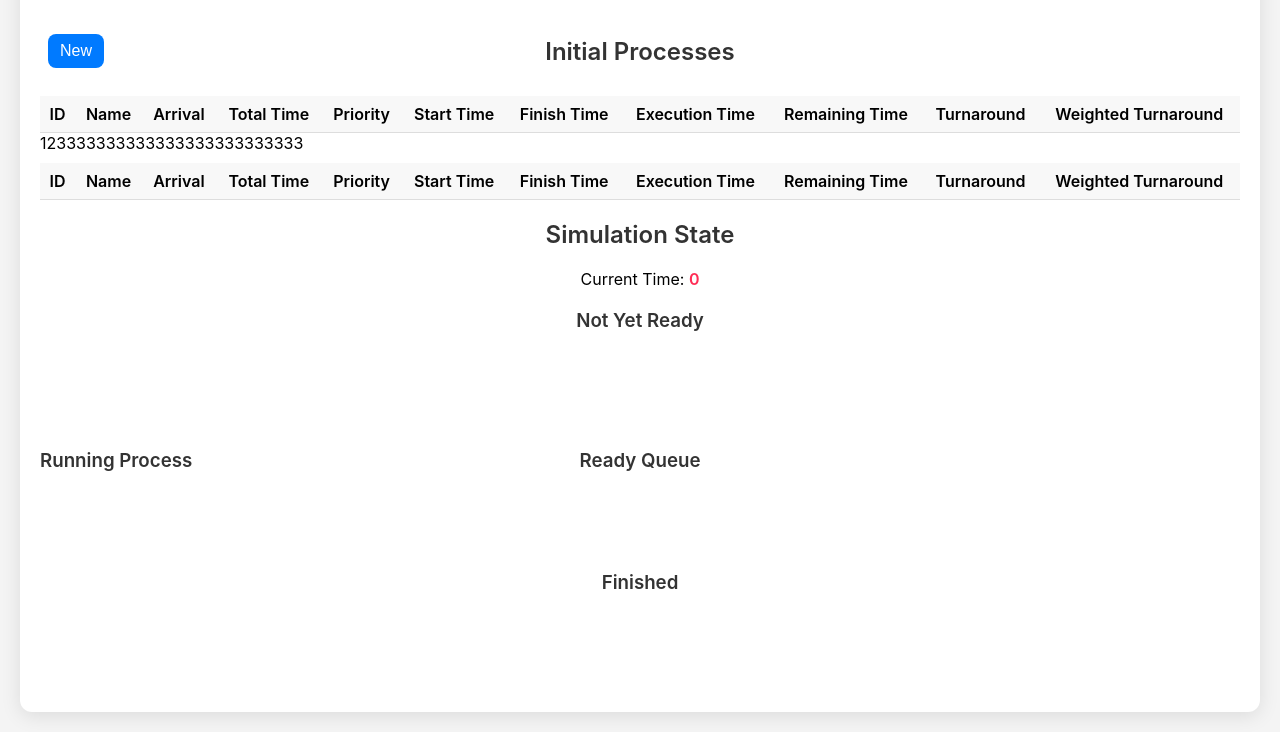
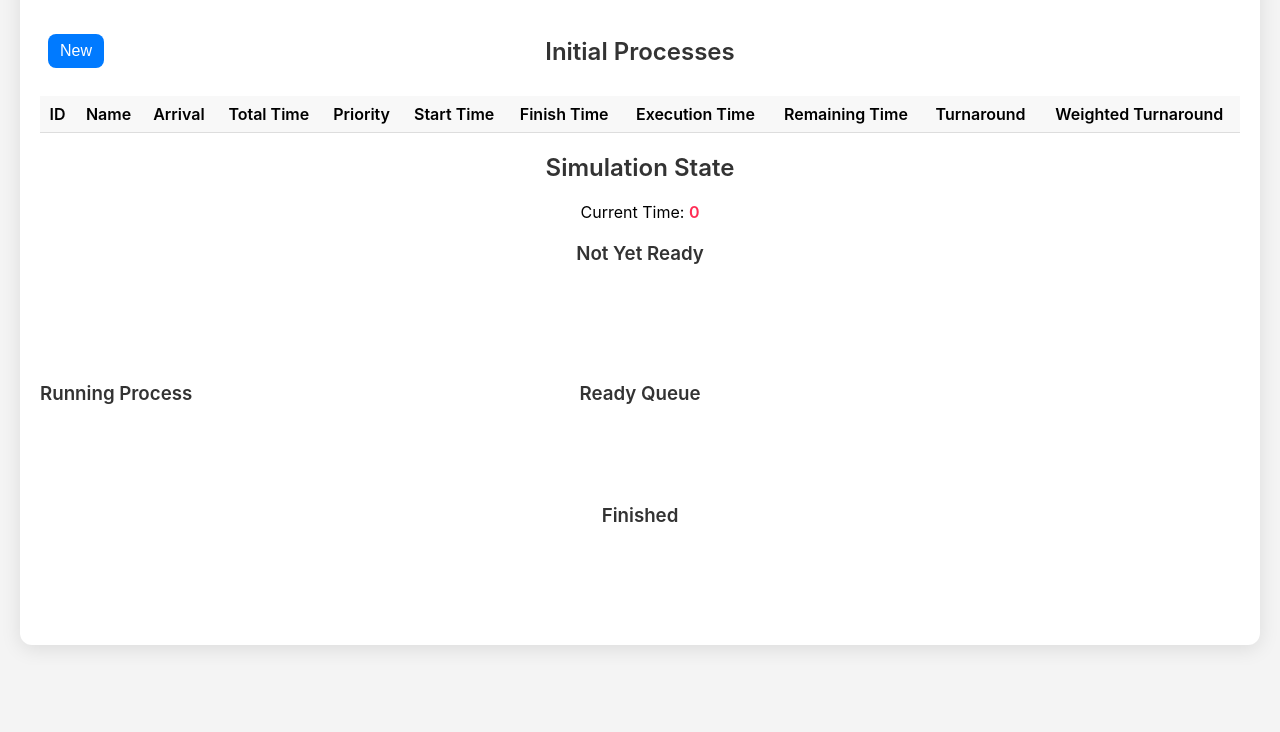
Before and after one commit to ShelpAm/os-labs, a website: page web/public/index.html in a window 1280 px wide. Shown: the part 162-894 px from the top of the page. After the commit the page ends 827 px from the top, so only its background shows below. Drawn offline with nearby package versions, Linux system fonts and the light colour scheme.

Commit message:
fix: remove extraneous code

```diff
--- a/web/public/index.html
+++ b/web/public/index.html
@@ -51,26 +51,27 @@
                 </thead>
                 <tbody></tbody>
             </table>
-            <table id="initial-table">
-                <thead style="height: 0;">
-                    <tr>
-                        <th>ID</th>
-                        <th>Name</th>
-                        <th>Arrival</th>
-                        <th>Total Time</th>
-                        <th>Priority</th>
-                        <th>Start Time</th>
-                        <th>Finish Time</th>
-                        <th>Execution Time</th>
-                        <th>Remaining Time</th>
-                        <th>Turnaround</th>
-                        <th>Weighted Turnaround</th>
-                    </tr>
-                </thead>
-                <tbody>
-                    123333333333333333333333333
-                </tbody>
-            </table>
+            <!-- show average value -->
+            <!-- <table id="initial-table"> -->
+            <!--     <thead style="height: 0;"> -->
+            <!--         <tr> -->
+            <!--             <th>ID</th> -->
+            <!--             <th>Name</th> -->
+            <!--             <th>Arrival</th> -->
+            <!--             <th>Total Time</th> -->
+            <!--             <th>Priority</th> -->
+            <!--             <th>Start Time</th> -->
+            <!--             <th>Finish Time</th> -->
+            <!--             <th>Execution Time</th> -->
+            <!--             <th>Remaining Time</th> -->
+            <!--             <th>Turnaround</th> -->
+            <!--             <th>Weighted Turnaround</th> -->
+            <!--         </tr> -->
+            <!--     </thead> -->
+            <!--     <tbody> -->
+            <!--         123333333333333333333333333 -->
+            <!--     </tbody> -->
+            <!-- </table> -->
         </div>
         <!-- <div class="process-list"> -->
         <!--     <div style="display: flex; "> -->
```
